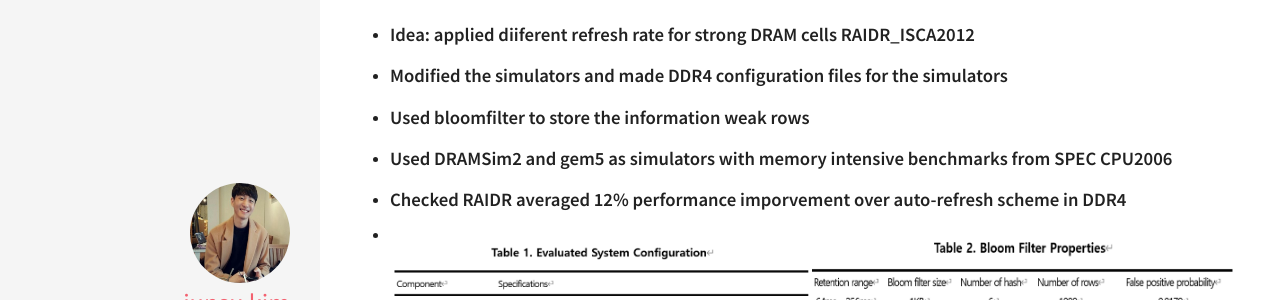
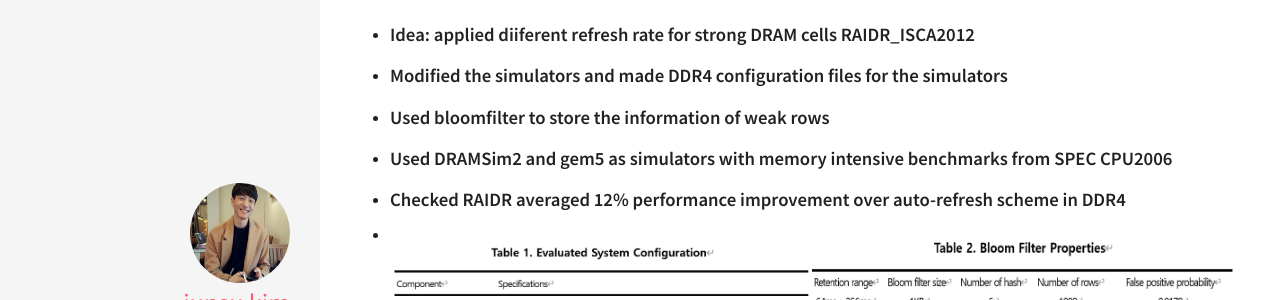
Before and after one commit to j0807s/j0807s.github.io, a Jekyll site: the page built from _posts/2020-07-31-RAIDR.md, in a window 1280 px wide. Shown: the part 259-559 px from the top of the page. Built offline with Jekyll 4.4.1, drawn with Linux system fonts in a browser that asks for light colours.

Commit message:
typo fix

```diff
--- a/_posts/2020-07-31-RAIDR.md
+++ b/_posts/2020-07-31-RAIDR.md
@@ -7,8 +7,8 @@ comments: true
 
 * #### Idea: applied diiferent refresh rate for strong DRAM cells [RAIDR_ISCA2012]({{ site.url }}/img/RAIDR.pdf)
 * #### Modified the simulators and made DDR4 configuration files for the simulators
-* #### Used bloomfilter to store the information weak rows
+* #### Used bloomfilter to store the information of weak rows
 * #### Used DRAMSim2 and gem5 as simulators with memory intensive benchmarks from SPEC CPU2006
-* #### Checked RAIDR averaged 12% performance imporvement over auto-refresh scheme in DDR4
+* #### Checked RAIDR averaged 12% performance improvement over auto-refresh scheme in DDR4
 * #### ![]({{ site.url }}/img/RAIDR_CONFIG.PNG)
 * #### ![]({{ site.url }}/img/RAIDR_RESULT.PNG)
```
Also changed, not shown: _posts/2019-05-19-projects-embed.md (+1 -1 lines), _posts/2019-05-20-projects-fpga.md (+2 -1 lines), _posts/2020-06-19-projects-taso.md (+1 -1 lines).
